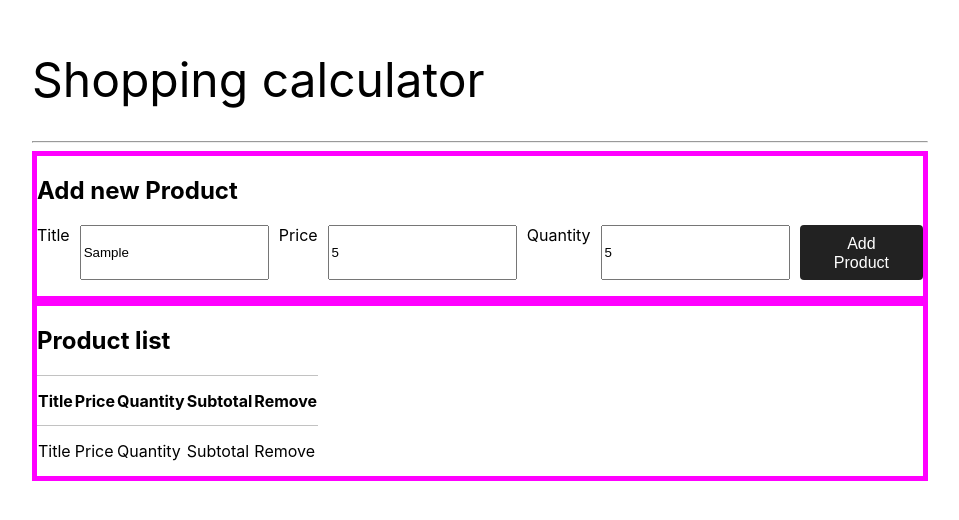
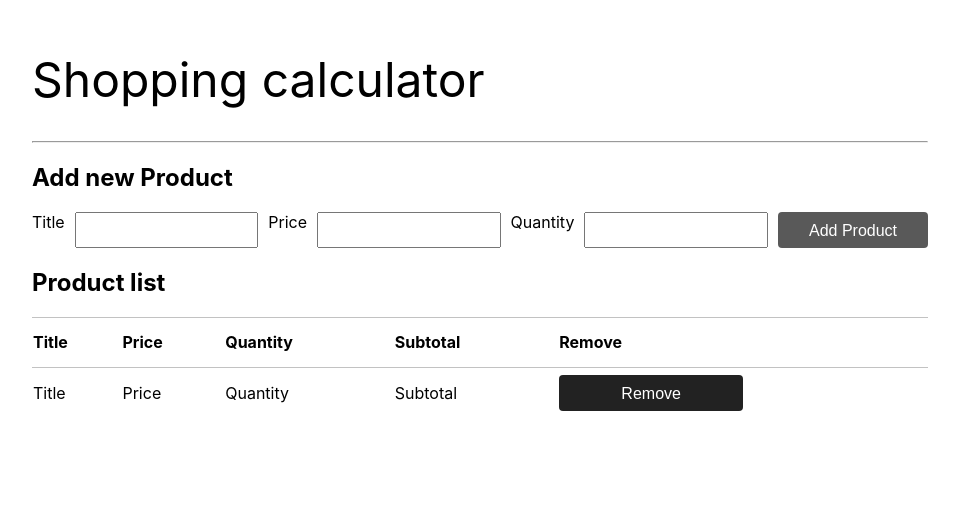
Before and after one commit to Auryte/shopping-cart-vanilla-js, a plain HTML site: page src/index.html in a window 1280 px wide. Both pictures are taken after typing "Sample", "5", "5" into the empty fields and a click on the button "Add Product". Shown: the whole page, without its empty margins (160-1119 px from the left). Drawn offline with Linux system fonts and the light colour scheme.

Commit message:
feat: components props logic changed

```diff
--- a/src/js/components/Button.js
+++ b/src/js/components/Button.js
@@ -1,16 +1,26 @@
-import WrapperComponent from "../libs/WrapperComponent.js";
+import Component from "../libs/Component.js";
 
-class Button extends WrapperComponent {
-    constructor(innerText) {
-        super(document.createElement('button'),
-            innerText ? document.createTextNode(innerText) : undefined
-        );
+class Button extends Component {
+    className;
+    innerText;
+    type;
+    onClick;
+
+    constructor({innerText, className, type = 'button', onClick}) {
+        super(document.createElement('button'));
+        this.className = className;
+        this.innerText = innerText;
+        this.type = type;
+        if(onClick) this.onClick = onClick;
 
         this.init();
     }
 
     init() {
-        this.htmlElement.className = 'btn';
+        this.htmlElement.innerText = this.innerText;
+        this.htmlElement.className = this.className;
+        this.htmlElement.type = this.type;
+        if(this.onClick)  this.htmlElement.addEventListener('click', this.onClick);
     }
 }
 
--- a/src/js/components/Form.js
+++ b/src/js/components/Form.js
@@ -1,30 +1,45 @@
-import WrapperComponent from "../libs/WrapperComponent.js";
+import Component from "../libs/Component.js";
 
-class Form extends WrapperComponent {
+class Form extends Component {
     onSubmit;
-    attrId;
+    id;
     findInputElements;
 
-    constructor(childNode, attrId, onSubmit) {
-        super(document.createElement('form'), childNode);
-        this.attrId = attrId;
+    constructor({ childNode, id, onSubmit }) {
+        super(document.createElement('form'));
+        if (childNode !== undefined) {
+            this.isComponent = childNode instanceof Component;
+            this.isArrayOfComponents = childNode instanceof Array && childNode.every(x => x instanceof Component);
+
+            if (!(this.isComponent || this.isArrayOfComponents)) {
+                throw new Error('Children should be of prototype Component');
+            }
+            this.childNode = childNode;
+            this.id = id;
+
+        }
+        const findInputElements = this.childNode.filter(element => element.htmlElement.tagName == 'INPUT');
+        this.findInputElements = findInputElements;
         this.onSubmit = onSubmit;
-        this.childNode = childNode;
-        this.findInputElements = this.childNode.filter(element => element.tagName == 'INPUT');
         this.init();
     }
 
     clearInputs = () => {
         this.findInputElements.map((input) => {
-            input.value = ''
+            input.htmlElement.value = ''
         })
     }
 
     init() {
-        this.htmlElement.setAttribute("id", this.attrId);
+        this.htmlElement.setAttribute("id", this.id);
+        if (this.isArrayOfComponents) {
+            this.childNode.map(child => this.htmlElement.append(child.htmlElement));
+        } else {
+            this.htmlElement.appendChild(this.childNode.htmlElement);
+        }
         this.htmlElement.addEventListener('submit', (e) => {
             e.preventDefault();
-            this.onSubmit(this.findInputElements.map(el => el.value));
+            this.onSubmit(this.findInputElements.map(el => el.htmlElement.value));
             this.clearInputs();
         });
     }
--- a/src/js/components/Heading.js
+++ b/src/js/components/Heading.js
@@ -1,17 +1,22 @@
-import WrapperComponent from "../libs/WrapperComponent.js";
+import Component from "../libs/Component.js";
 
 const types = ['h1', 'h2', 'h3', 'h4', 'h5', 'h6']
 
-class Heading extends WrapperComponent {
-    constructor(type, innerText) {
-        super(
-            document.createElement(type),
-            innerText ? document.createTextNode(innerText) : undefined
-        );
+class Heading extends Component {
+    type;
+    innerText;
 
+    constructor({type, innerText}) {
         if (!types.includes(type)) {
-            throw new Error('Incorrect heading size');
+            throw new Error('Incorrrect heading size');
         }
+        super(document.createElement(type));
+        this.innerText = innerText;
+        this.init();
+    }
+    init() {
+        this.htmlElement.append(this.innerText ? document.createTextNode(this.innerText) : undefined);
+
     }
 }
 
--- a/src/js/components/Input.js
+++ b/src/js/components/Input.js
@@ -4,21 +4,21 @@ const types = ['text', 'number'];
 
 class Input extends Component {
     type;
-    attrId;
+    id;
 
-    constructor(type, attrId) {
+    constructor({type, id}) {
         super(document.createElement('input'));
         if (!types.includes(type)) {
             throw new Error('Incorrrect input type');
         }
         this.type = type;
-        this.attrId = attrId;
+        this.id = id;
         this.init();
     }
 
     init() {
         this.htmlElement.setAttribute('type', this.type);
-        this.htmlElement.setAttribute('id', this.attrId);
+        this.htmlElement.setAttribute('id', this.id);
     }
 }
 
--- a/src/js/components/Label.js
+++ b/src/js/components/Label.js
@@ -1,16 +1,18 @@
-import WrapperComponent from "../libs/WrapperComponent.js";
+import Component from "../libs/Component.js";
 
-class Label extends WrapperComponent {
-    attrFor;
+class Label extends Component {
+    attributeFor;
+    innerText;
 
-    constructor(innerText, attrFor) {
-        super(document.createElement('label'),
-            document.createTextNode(innerText));
-        this.attrId = attrFor;
+    constructor({innerText, attributeFor}) {
+        super(document.createElement('label'));
+        this.attributeFor = attributeFor;
+        this.innerText = innerText;
         this.init();
     }
     init() {
-        this.htmlElement.setAttribute('for', this.attrFor);
+        this.htmlElement.setAttribute('for', this.attributeFor);
+        this.htmlElement.append(this.innerText ? document.createTextNode(this.innerText) : undefined)
     }
 }
 
--- a/src/js/components/Section.js
+++ b/src/js/components/Section.js
@@ -1,13 +1,31 @@
-import WrapperComponent from "../libs/WrapperComponent.js";
+import Component from "../libs/Component.js";
 
-class Section extends WrapperComponent {
-    constructor(childNode){
-        super(document.createElement('section'), childNode);
+class Section extends Component {
+    childNode;
+    className;
+
+    constructor({childNode, className}) {
+        super(document.createElement('section'));
+        if (childNode !== undefined) {
+            this.isNode = childNode instanceof Component;
+            this.isArrayOfNodes = childNode instanceof Array && childNode.every(x => x instanceof Component);
+            if (!(this.isNode || this.isArrayOfNodes)) {
+                throw new Error('Children should be of prototype Node');
+            }
+            this.childNode = childNode;
+            this.className = className;
+        }
         this.init();
     }
 
-    init(){
-        this.htmlElement.className ='section-test';
+    init() {
+        if (this.className) this.htmlElement.className = this.className;
+        if (this.isArrayOfNodes) {
+            this.childNode.map(child =>  this.htmlElement.append(child.htmlElement))
+        } else {
+            this.htmlElement.appendChild(this.childNode.htmlElement);
+        }
+
     }
 }
 
--- a/src/js/components/Table.js
+++ b/src/js/components/Table.js
@@ -1,15 +1,20 @@
-import WrapperComponent from "../libs/WrapperComponent.js";
+import Component from "../libs/Component.js";
 
-class Table extends WrapperComponent {
-    attrId;
+class Table extends Component {
+    id;
+    childNodes;
 
-    constructor(childNode, attrId) {
-        super(document.createElement('table'), childNode);
-        this.attrId = attrId;
+    constructor({childNodes, id}) {
+        super(document.createElement('table'));
+        this.id = id;
+        this.childNodes = childNodes;
         this.init();
     }
     init() {
-        this.htmlElement.setAttribute('id', this.attrId);
+        this.htmlElement.setAttribute('id', this.id);
+       if( this.childNodes instanceof Array && this.childNodes.every(child => child instanceof Component)){
+        this.childNodes.map(child => this.htmlElement.append(child.htmlElement))
+       }
     }
 }
 export default Table;
--- a/src/js/components/TableCell.js
+++ b/src/js/components/TableCell.js
@@ -1,22 +1,24 @@
-import WrapperComponent from "../libs/WrapperComponent.js";
+import Component from "../libs/Component.js";
 
-const types =['th', 'td'];
+const types = ['th', 'td'];
 
-class TableCell extends WrapperComponent {
-    type;
-    attrClass;
+class TableCell extends Component {
 
-    constructor(type, innerText, attrClass ) {
-        super(document.createElement(type),
-         document.createTextNode(innerText));
-        this.attrClass = attrClass;
+    constructor({ className, content }, {type = 'td'}) {
         if (!types.includes(type)) {
             throw new Error('Incorrect table element');
         }
-        if (!(attrClass === undefined)) this.init();
+        super(document.createElement(type), { className, content });
+
     }
-    init() {
-        this.htmlElement.className = this.attrClass;
+
+    updateOnPropsChange() {
+        const { className, content } = this.props;
+
+        this.htmlElement.innerHTML = '';
+        this.htmlElement.append(content instanceof Component ? content.htmlElement : content);
+        if (className) this.htmlElement.className = className;
     }
+
 }
 export default TableCell;
--- a/src/js/components/TableElement.js
+++ b/src/js/components/TableElement.js
@@ -1,21 +1,26 @@
-import WrapperComponent from "../libs/WrapperComponent.js";
+import Component from "../libs/Component.js";
 
-const types =['thead', 'tbody'];
+const types = ['thead', 'tbody'];
 
-class TableElement extends WrapperComponent {
+class TableElement extends Component {
     type;
-    attrId;
+    id;
 
-    constructor(type, childNode, attrId) {
-        super(document.createElement(type), childNode);
-        this.attrId = attrId;
+    constructor({ content }, {type = 'tbody', id}) {
         if (!types.includes(type)) {
             throw new Error('Incorrect table element');
         }
-        if (!(attrId === undefined)) this.init();
+        super(document.createElement(type), { content });
+        this.id = id;
+        this.init();
     }
     init() {
-        this.htmlElement.setAttribute('id', this.attrId);
+        this.htmlElement.setAttribute('id', this.id);
+    }
+    updateOnPropsChange() {
+        const { content } = this.props;
+        this.htmlElement.innerHTML = '';
+        this.htmlElement.append(content instanceof Component ? content.htmlElement : content);
     }
 }
 export default TableElement;
--- a/src/js/components/TableRow.js
+++ b/src/js/components/TableRow.js
@@ -1,15 +1,31 @@
-import WrapperComponent from "../libs/WrapperComponent.js";
+import Component from "../libs/Component.js";
 
-class TableRow extends WrapperComponent {
-    attrClass;
+class TableRow extends Component {
+    className;
+    childNode;
 
-    constructor(childNode, attrClass) {
-        super(document.createElement('tr'), childNode);
-        this.attrClass = attrClass;
-        if (!(attrClass === undefined)) this.init();
+    constructor({childNode, className}) {
+        super(document.createElement('tr'));
+        this.className = className;
+        if (childNode !== undefined) {
+            this.isComponent = childNode instanceof Component;
+            this.isArrayOfComponents = childNode instanceof Array && childNode.every(x => x instanceof Component);
+
+            if (!(this.isComponent || this.isArrayOfComponents)) {
+                throw new Error('Children should be of prototype Node');
+            }
+            this.childNode = childNode;
+
+        }
+        this.init();
     }
     init() {
-        this.htmlElement.className = this.attrClass;
+        this.htmlElement.className = this.className;
+        if (this.isArrayOfComponents) {
+            this.childNode.map(child => this.htmlElement.append(child.htmlElement));
+        } else {
+            this.htmlElement.appendChild(this.childNode.htmlElement);
+        }
     }
 }
 export default TableRow;
--- a/src/js/libs/Component.js
+++ b/src/js/libs/Component.js
@@ -1,11 +1,26 @@
 class Component {
     htmlElement;
+    props;
 
-    constructor(htmlElement){
-        if(!(htmlElement instanceof HTMLElement) ){
+    constructor(htmlElement, props = {}) {
+        if (!(htmlElement instanceof HTMLElement)) {
             throw new Error('htmlElement must be of prototype HTMLElement');
         }
         this.htmlElement = htmlElement;
+        this.props = props;
+        if(this.updateOnPropsChange){
+            this.updateOnPropsChange();
+        }
+    }
+
+    setNewProps(newProps) {
+        const oldProps = { ...this.props };
+        this.props = {
+            ...oldProps,
+            ...newProps,
+        }
+
+        this.updateOnPropsChange();
     }
 }
 
--- a/src/js/libs/WrapperComponent.js
+++ /dev/null
@@ -1,26 +0,0 @@
-import Component from "./Component.js";
-
-class WrapperComponent extends Component {
-    children;
-
-    constructor(htmlElement, children) {
-        super(htmlElement);
-        if (children !== undefined) {
-            const isNode = children instanceof Node;
-            const isArrayOfNodes = children instanceof Array && children.every(x => x instanceof Node);
-
-            if (!(isNode || isArrayOfNodes)) {
-                throw new Error('WrapperComponent children should of prototype Node');
-            }
-            this.children = children;
-            if (isArrayOfNodes) {
-                this.htmlElement.append(...children);
-            } else {
-
-                this.htmlElement.appendChild(children);
-            }
-        }
-    }
-}
-
-export default WrapperComponent;
--- a/src/js/main.js
+++ b/src/js/main.js
@@ -27,81 +27,101 @@ const addProduct = (data) => {
     dataValues.unshift(uid());
     const [id, title, price, quantity] = dataValues;
     const product = new Product(id, title, price, quantity);
-    const productCopy = Product.clone(product);
-    console.log("product", product);
-    console.log("productCopy", productCopy);
-
-    const productCollection = new ProductCollection([]);
-    productCollection.add(productCopy);
-    console.log(productCollection.data);
-    store.set('products', productCopy);
-    return productCopy;
+    // const productCollection = new ProductCollection([]);
+    // productCollection.add(product);
+    // console.log(productCollection.data);
+    store.set('products', product.props);
+    return product;
 }
 
-const headingFormSection = new Heading('h2', 'Add new Product');
-const headingForTable = new Heading('h2', 'Product list');
-const labelTitle = new Label('Title', 'product-title-input');
-const labelPrice = new Label('Price', 'product-price-input');
-const labelQuantity = new Label('Quantity', 'product-quantity-input');
-const inputTitle = new Input('text', 'product-title-input');
-const inputPrice = new Input('number', 'product-price-input');
-const inputQuantity = new Input('number', 'product-quantity-input');
-const buttonAddProduct = new Button('Add Product');
-const buttonRemove = new Button('Remove');
+const headingFormSection = new Heading({ type: 'h2', innerText: 'Add new Product' });
+const headingForTable = new Heading({ type: 'h2', innerText: 'Product list' });
+const labelTitle = new Label({ innerText: 'Title', attributeFor: 'product-title-input' });
+const labelPrice = new Label({ innerText: 'Price', attributeFor: 'product-price-input' });
+const labelQuantity = new Label({ innerText: 'Quantity', attributeFor: 'product-quantity-input' });
+const inputTitle = new Input({ type: 'text', id: 'product-title-input' });
+const inputPrice = new Input({ type: 'number', id: 'product-price-input' });
+const inputQuantity = new Input({ type: 'number', id: 'product-quantity-input' });
+const buttonAddProduct = new Button({ innerText: 'Add Product', className: 'btn', type: 'submit' });
+const buttonRemove = new Button({
+    innerText: 'Remove', className: 'btn delete', type: 'button', onClick: () => {
+        tableThTitle.setNewProps({
+            content: 'PAKEISTA'
+        })
+    }
+});
 
-const formAddProduct = new Form([
-    labelTitle.htmlElement,
-    inputTitle.htmlElement,
-    labelPrice.htmlElement,
-    inputPrice.htmlElement,
-    labelQuantity.htmlElement,
-    inputQuantity.htmlElement,
-    buttonAddProduct.htmlElement,
-], 'product-form', addProduct);
-const tableThTitle = new TableCell('th', 'Title');
-const tableThPrice = new TableCell('th', 'Price');
-const tableThQuantity = new TableCell('th', 'Quantity');
-const tableThSum = new TableCell('th', 'Subtotal');
-const tableThRemove = new TableCell('th', 'Remove');
+const formAddProduct = new Form({
+    childNode: [
+        labelTitle,
+        inputTitle,
+        labelPrice,
+        inputPrice,
+        labelQuantity,
+        inputQuantity,
+        buttonAddProduct,
+    ],
+    id: 'product-form',
+    onSubmit: addProduct
+});
 
-const tableTdTitle = new TableCell('td', 'Title');
-const tableTdPrice = new TableCell('td', 'Price');
-const tableTdId = new TableCell('td', 'Id', 'invisible');
-const tableTdQuantity = new TableCell('td', 'Quantity');
-const tableTdSum = new TableCell('td', 'Subtotal');
-const tableTdButton = new TableCell('td', 'Remove');
+const tableThTitle = new TableCell({ content: 'Title' }, { type: 'th' });
+const tableThPrice = new TableCell({ content: 'Price' }, { type: 'th' });
+const tableThQuantity = new TableCell({ content: 'Quantity' }, { type: 'th' });
+const tableThSum = new TableCell({ content: 'Subtotal' }, { type: 'th' });
+const tableThRemove = new TableCell({ content: 'Remove' }, { type: 'th' });
 
-const tableHeadRow = new TableRow([
-    tableThTitle.htmlElement,
-    tableThPrice.htmlElement,
-    tableThQuantity.htmlElement,
-    tableThSum.htmlElement,
-    tableThRemove.htmlElement
-]);
-const tableBodyRow = new TableRow([
-    tableTdId.htmlElement,
-    tableTdTitle.htmlElement,
-    tableTdPrice.htmlElement,
-    tableTdQuantity.htmlElement,
-    tableTdSum.htmlElement,
-    tableTdButton.htmlElement
-], 'product-list-row');
+const tableTdTitle = new TableCell({ content: 'Title' }, {});
+const tableTdPrice = new TableCell({ content: 'Price' }, {});
+const tableTdId = new TableCell({ content: 'Id', className: 'invisible' }, {});
+const tableTdQuantity = new TableCell({ content: 'Quantity' }, {});
+const tableTdSum = new TableCell({ content: 'Subtotal' }, {});
+const tableTdButton = new TableCell({ content: buttonRemove }, {});
 
-const tableHead = new TableElement('thead', tableHeadRow.htmlElement);
-const tableBody = new TableElement('tbody', tableBodyRow.htmlElement, 'product-list');
-const tableProducts = new Table([
-    tableHead.htmlElement,
-    tableBody.htmlElement
-], 'product-list-table');
+const tableHeadRow = new TableRow({
+    childNode: [
+        tableThTitle,
+        tableThPrice,
+        tableThQuantity,
+        tableThSum,
+        tableThRemove
+    ]
+});
+const tableBodyRow = new TableRow({
+    childNode: [
+        tableTdId,
+        tableTdTitle,
+        tableTdPrice,
+        tableTdQuantity,
+        tableTdSum,
+        tableTdButton
+    ],
+    className: 'product-list-row'
+});
 
-const sectionOfForm = new Section([
-    headingFormSection.htmlElement,
-    formAddProduct.htmlElement,
-]);
-const sectionOfTable = new Section([
-    headingForTable.htmlElement,
-    tableProducts.htmlElement
-]);
+const tableHead = new TableElement({ content: tableHeadRow }, { type: 'thead' });
+const tableBody = new TableElement({ content: tableBodyRow }, { type: 'tbody', id: 'product-list' });
+const tableProducts = new Table({
+    childNodes: [
+        tableHead,
+        tableBody
+    ],
+    id: 'product-list-table'
+});
+
+const sectionOfForm = new Section({
+    childNode: [
+        headingFormSection,
+        formAddProduct
+    ],
+    className: 'section-form'
+});
+const sectionOfTable = new Section({
+    childNode: [
+        headingForTable,
+        tableProducts
+    ]
+});
 rootElement.append(
     sectionOfForm.htmlElement,
     sectionOfTable.htmlElement
--- a/src/js/services/ProductsCollection.js
+++ b/src/js/services/ProductsCollection.js
@@ -25,7 +25,7 @@ class ProductCollection {
         if(!(newProduct instanceof Product)){
             throw new Error('klaida')
         }
-        this.#data.push(newProduct);
+        this.#data.push(Product.clone(newProduct));
     }
 
     removeById(id) {
--- a/src/styles/main.css
+++ b/src/styles/main.css
@@ -49,11 +49,11 @@ tr:nth-child(even) {
   background-color: #f2f2f2;
 }
 
-.product-list-table{
+#product-list-table{
 width: 100%;
 text-align: left;
 }
-.btn-delete, .btn{
+.btn{
        background-color: #222;
     border-radius: 4px;
     border-style: none;
@@ -67,7 +67,7 @@ text-align: left;
     margin: 0;
     max-width: none;
     min-height: 30px;
-      min-width: 10px;
+    min-width: 150px;
     outline: none;
     overflow: hidden;
     padding: 9px 20px 8px;
@@ -79,8 +79,8 @@ text-align: left;
     width: 50%;
   }
 
-    .btn-delete:hover, .btn:hover,
-    .btn-delete:focus {
+  .btn:hover,
+  .btn:focus {
     opacity: .75;
   }
 
```
Also changed, not shown: src/js/entities/Product.js (+14 -2 lines), src/js/services/LocalStorageService.js (+6 -5 lines), src/js/components/TableCellEditable.js (deleted). Lines whose indentation alone changed are shown as unchanged.
